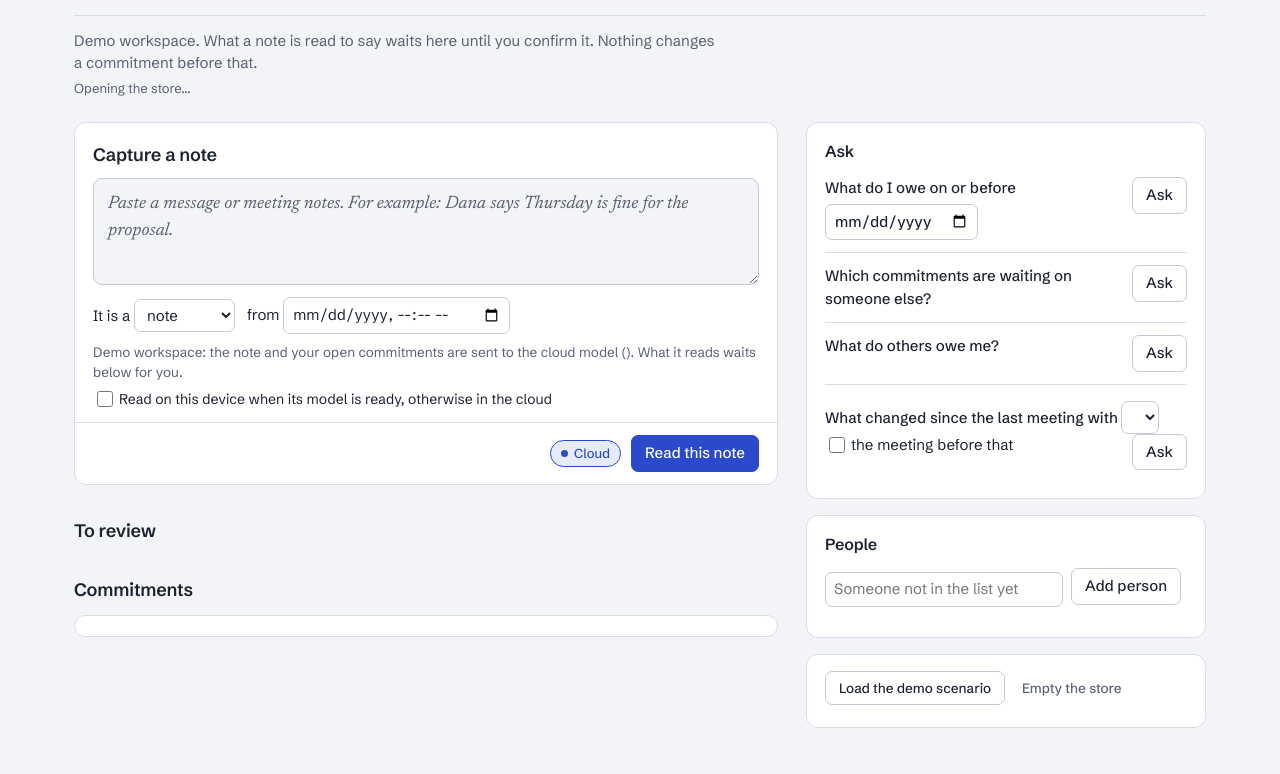
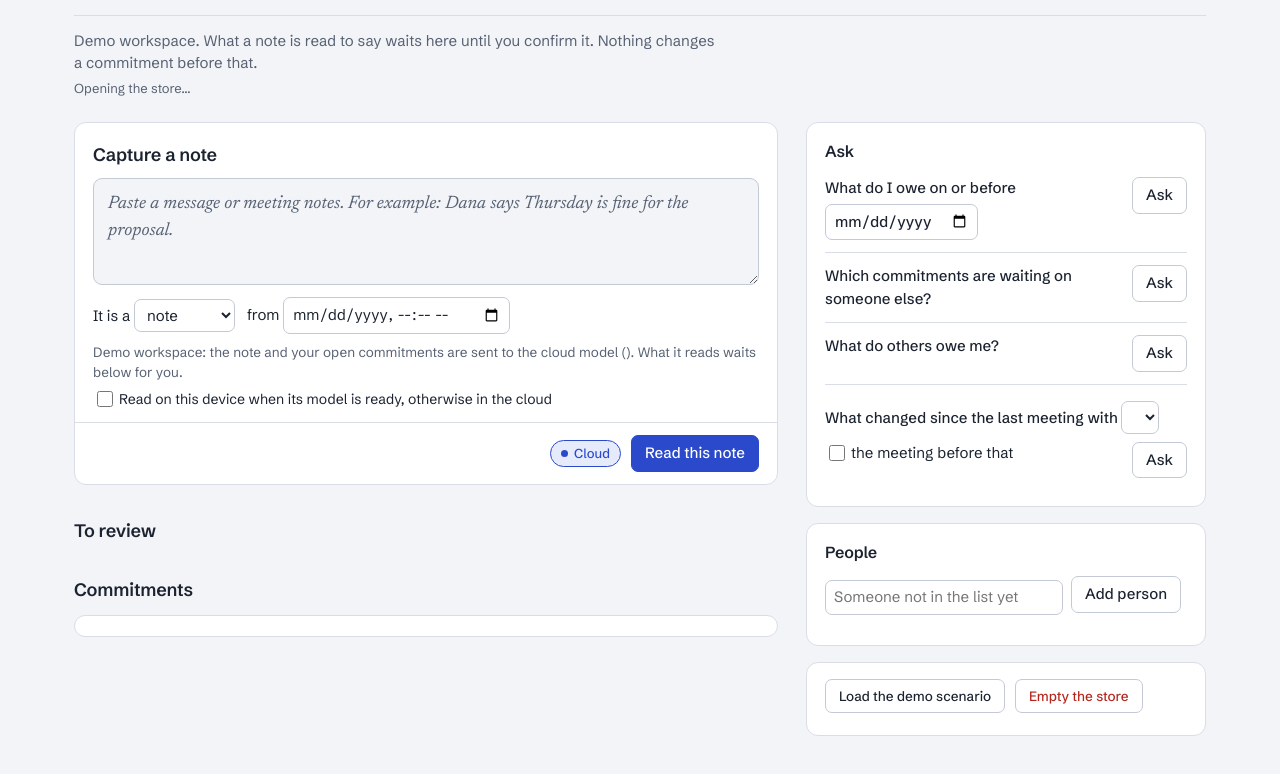
Before and after one commit to UBayouski/kept, a website built with Vite: page index.html in a window 1280 px wide. Shown: the part 94-868 px from the top of the page. Built offline with nearby package versions, Linux system fonts and the light colour scheme; some packages are replaced by stand-ins of ours.

```diff
--- a/index.html
+++ b/index.html
@@ -107,6 +107,8 @@
       button.primary:hover { filter: brightness(1.08); }
       button.quiet { background: transparent; border-color: transparent; color: var(--ink-2); padding-left: 6px; padding-right: 6px; }
       button.quiet:hover { color: var(--ink); text-decoration: underline; }
+      button.danger { color: var(--bad); border-color: var(--rule-strong); }
+      button.danger:hover { border-color: var(--bad); }
       input[type="text"], input:not([type]), input[type="date"], input[type="datetime-local"], select {
         padding: 5px 8px; border: 1px solid var(--rule-strong); border-radius: 7px; background: var(--surface);
       }
@@ -185,6 +187,7 @@
       .ask > p label { margin: 0; }
       .ask > p button { margin: 0; }
       .ask > p { justify-content: space-between; flex-wrap: nowrap; align-items: flex-start; }
+      .ask > p + p { margin-top: 8px; }
       .ask > p > .ask-q, .ask > p > label { flex: 1 1 0; min-width: 0; font-weight: 500; }
       .ask > p > label:not(.ask-q) { font-weight: 400; }
       .ask > p > button { flex: none; }
@@ -329,7 +332,7 @@
 
           <section class="panel tools" aria-label="Demo data">
             <button id="seed">Load the demo scenario</button>
-            <button id="reset" class="quiet">Empty the store</button>
+            <button id="reset" class="danger">Empty the store</button>
           </section>
         </aside>
       </div>
--- a/src/review.js
+++ b/src/review.js
@@ -289,6 +289,8 @@ $('seed').onclick = async () => {
 };
 
 $('reset').onclick = async () => {
+  const workspace = PRIVATE ? 'private' : 'demo';
+  if (!window.confirm(`Empty the ${workspace} workspace? Its notes and commitments in this browser will be permanently deleted.`)) return;
   try {
     await db.reset();
     messages.clear();
```
